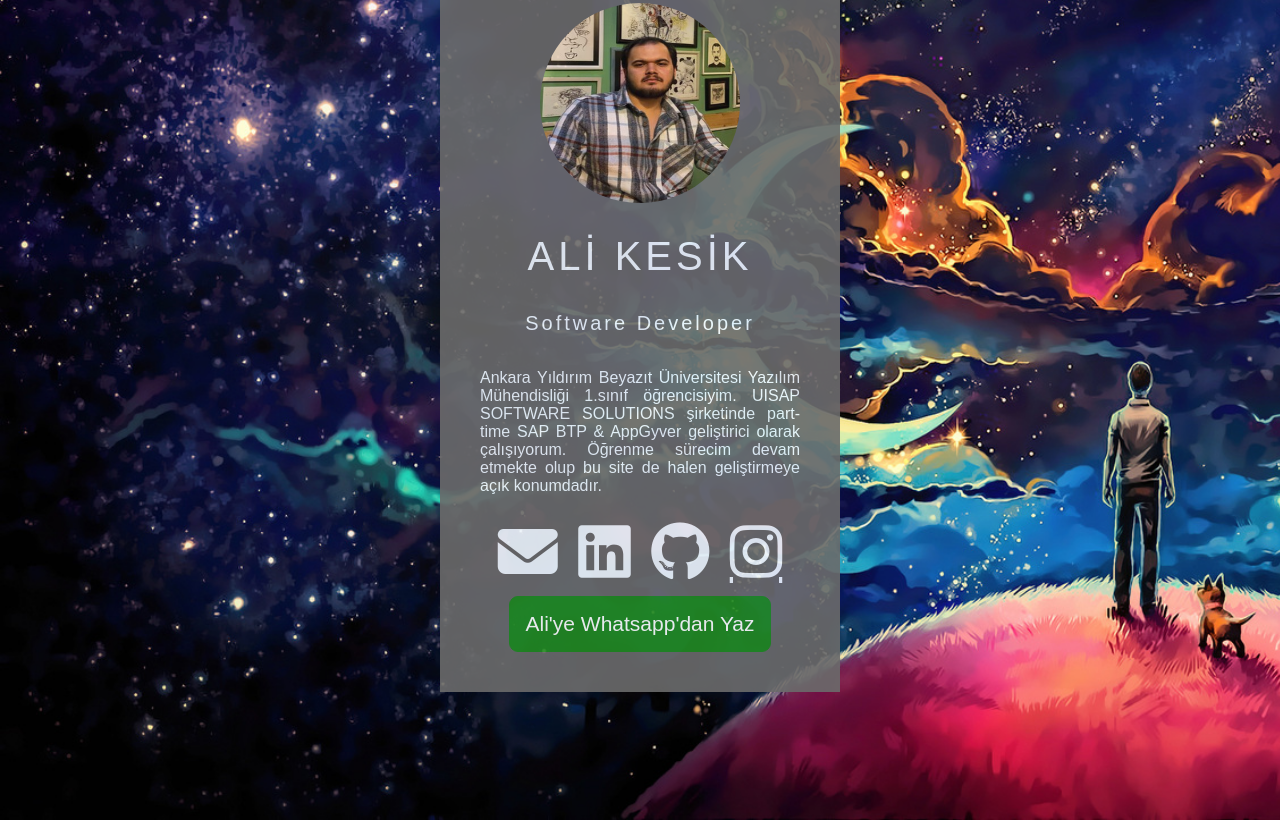
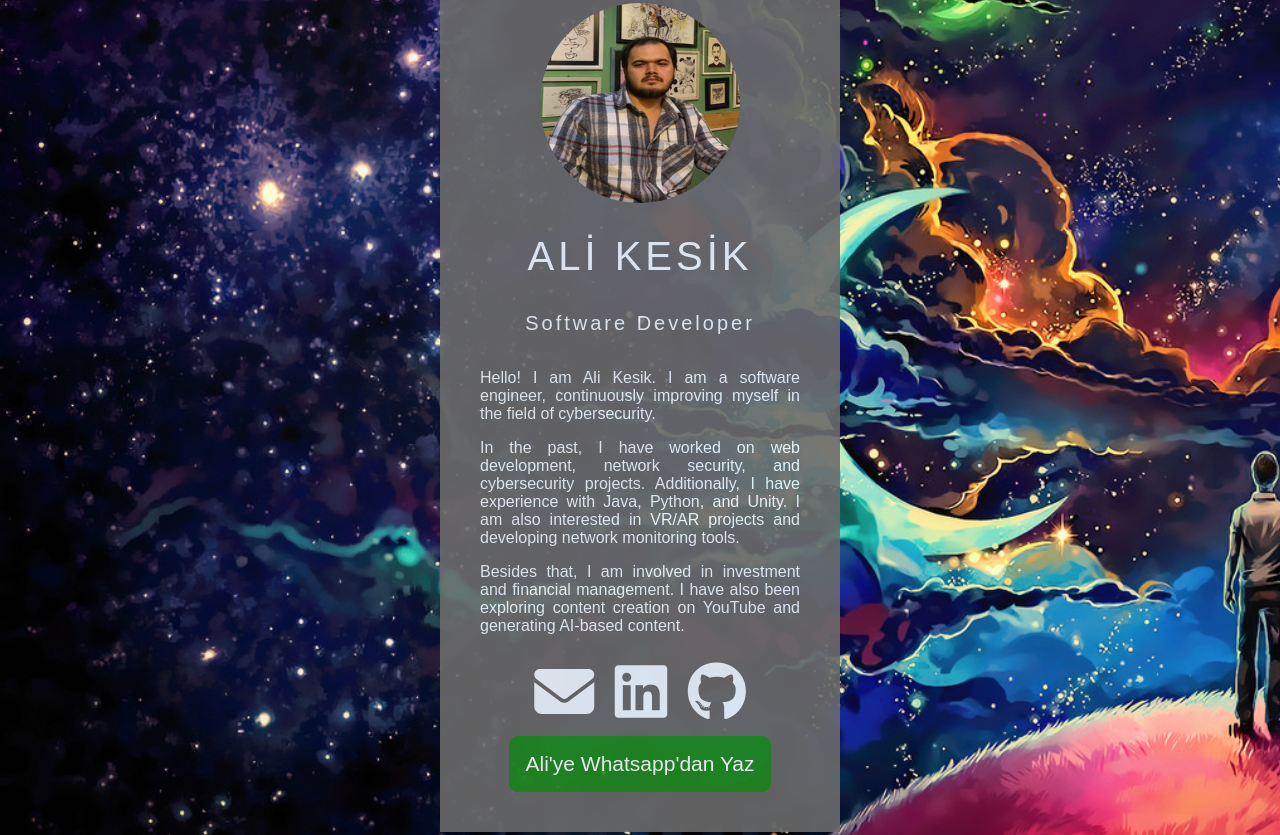
Before and after one commit to alikesk222/alikesk222.github.io, a plain HTML site: page index.html in a window 1280 px wide. Shown: the part 455-1290 px from the top of the page. Drawn offline with Linux system fonts and the light colour scheme.

Commit message:
Update index.html

```diff
--- a/index.html
+++ b/index.html
@@ -16,12 +16,14 @@
         <img src="profile.jpg">
         <h1> ALİ KESİK</h1>
         <H5>Software Developer</H5>
-        <p>Ankara Yıldırım Beyazıt Üniversitesi Yazılım Mühendisliği 1.sınıf öğrencisiyim. UISAP SOFTWARE SOLUTIONS şirketinde part-time SAP BTP & AppGyver geliştirici olarak çalışıyorum. Öğrenme sürecim devam etmekte olup bu site de halen geliştirmeye açık konumdadır.</p>
+        <p>Hello! I am Ali Kesik. I am a software engineer, continuously improving myself in the field of cybersecurity.</p>
+            <p>In the past, I have worked on web development, network security, and cybersecurity projects. Additionally, I have experience with Java, Python, and Unity. I am also interested in VR/AR projects and developing network monitoring tools.</p>
+            <p>Besides that, I am involved in investment and financial management. I have also been exploring content creation on YouTube and generating AI-based content.</p>
         <ul>
             <li><a href="mailto:ali.kesik76@gmail.com" target="_blank"><i class="fa-solid fa-envelope"></i></a></li>
-            <li><a href="https://www.linkedin.com/in/ali-kesik-a30a721a8/" target="_blank"><i class="fa-brands fa-linkedin"></i></a></li>
+            <li><a href="https://www.linkedin.com/in/alikesik" target="_blank"><i class="fa-brands fa-linkedin"></i></a></li>
             <li><a href="https://github.com/alikesk222" target="_blank"> <i class="fa-brands fa-github"></i></a></li>
-            <li><a href="hackins.html" class="fab fa-instagram"></a>
+
         </ul>
 
         <a href="https://wa.me/905300372629?text= MERHABA ALİ" target="_blank"><button
```
